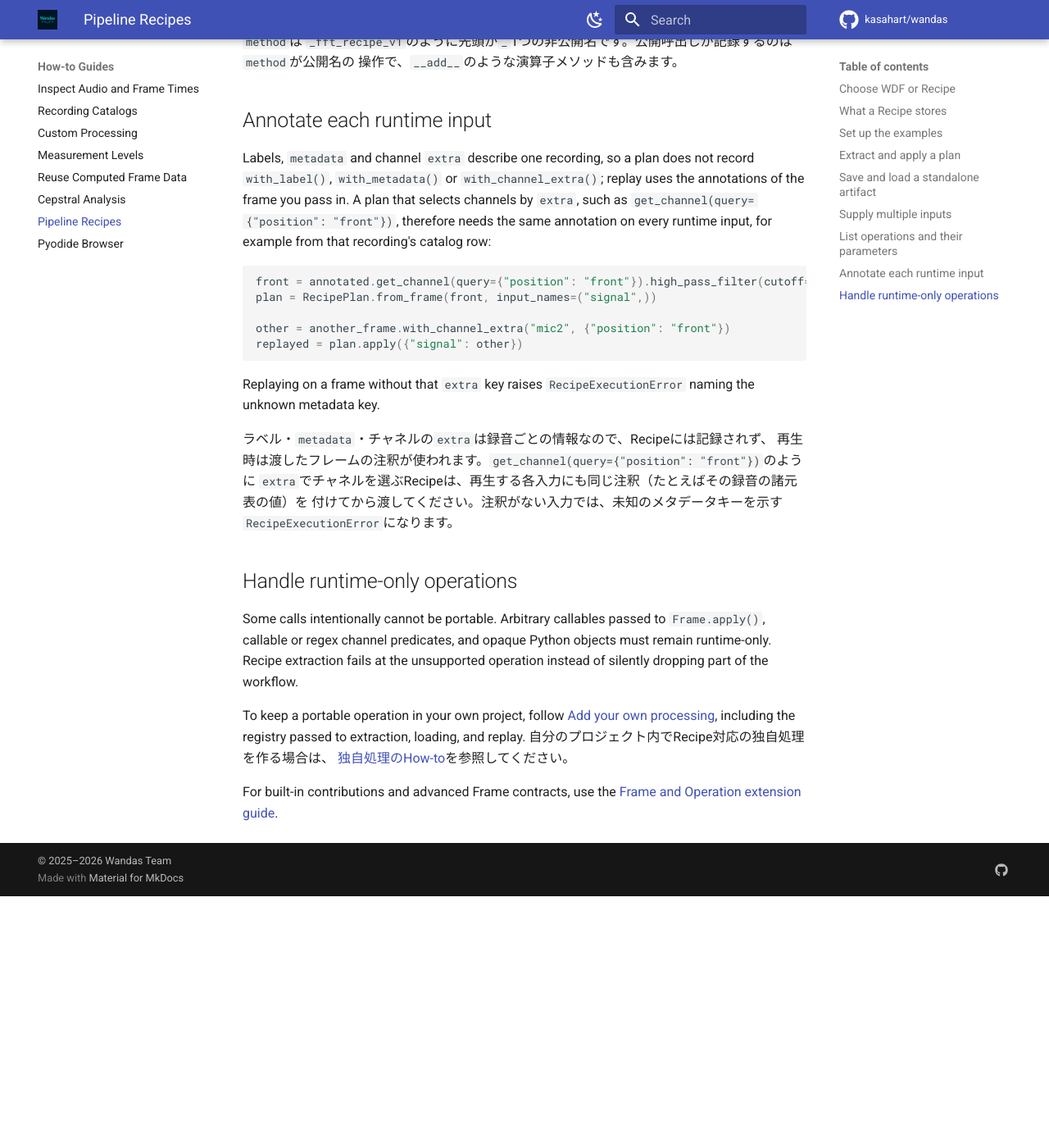
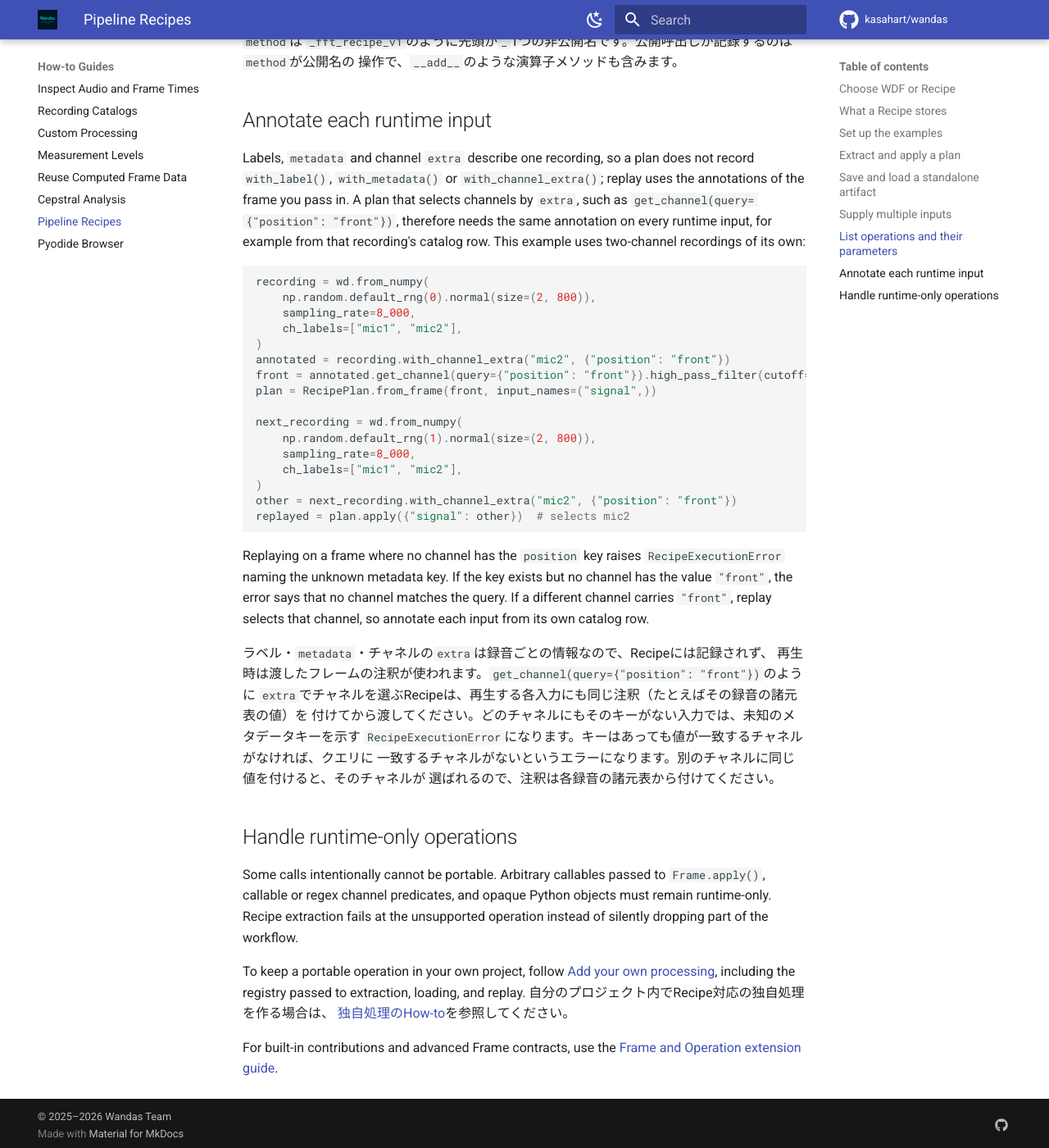
Before and after one commit to kasahart/wandas, an MkDocs documentation site: the page built from docs/src/how-to/pipeline-recipes.md, in a window 1280 px wide and 1400 px high, scrolled down 2824 px. Shown: the whole window at 82% size. Built offline with MkDocs 1.6.1 and Material for MkDocs 9.7.7, drawn with Linux system fonts in a browser that asks for light colours; comment, search, counter and statistics services are not loaded; before the commit the page ends 3917 px from its top, so only the background shows below that.

Commit message:
docs: make the extra-query Recipe example self-contained
Co-Authored-By: Claude Opus 5.5 (1M context) <noreply@anthropic.com>
Claude-Session: https://claude.ai/code/session_01LjRVTCN7qA4pqYyRbGtn8e

````diff
--- a/docs/src/how-to/pipeline-recipes.md
+++ b/docs/src/how-to/pipeline-recipes.md
@@ -132,24 +132,40 @@ not record `with_label()`, `with_metadata()` or `with_channel_extra()`; replay
 uses the annotations of the frame you pass in. A plan that selects channels by
 `extra`, such as `get_channel(query={"position": "front"})`, therefore needs
 the same annotation on every runtime input, for example from that recording's
-catalog row:
+catalog row. This example uses two-channel recordings of its own:
 
 ```python
+recording = wd.from_numpy(
+    np.random.default_rng(0).normal(size=(2, 800)),
+    sampling_rate=8_000,
+    ch_labels=["mic1", "mic2"],
+)
+annotated = recording.with_channel_extra("mic2", {"position": "front"})
 front = annotated.get_channel(query={"position": "front"}).high_pass_filter(cutoff=100)
 plan = RecipePlan.from_frame(front, input_names=("signal",))
 
-other = another_frame.with_channel_extra("mic2", {"position": "front"})
-replayed = plan.apply({"signal": other})
+next_recording = wd.from_numpy(
+    np.random.default_rng(1).normal(size=(2, 800)),
+    sampling_rate=8_000,
+    ch_labels=["mic1", "mic2"],
+)
+other = next_recording.with_channel_extra("mic2", {"position": "front"})
+replayed = plan.apply({"signal": other})  # selects mic2
 ```
 
-Replaying on a frame without that `extra` key raises `RecipeExecutionError`
-naming the unknown metadata key.
+Replaying on a frame where no channel has the `position` key raises
+`RecipeExecutionError` naming the unknown metadata key. If the key exists but
+no channel has the value `"front"`, the error says that no channel matches the
+query. If a different channel carries `"front"`, replay selects that channel,
+so annotate each input from its own catalog row.
 
 ラベル・`metadata`・チャネルの`extra`は録音ごとの情報なので、Recipeには記録されず、
 再生時は渡したフレームの注釈が使われます。`get_channel(query={"position": "front"})`のように
 `extra`でチャネルを選ぶRecipeは、再生する各入力にも同じ注釈（たとえばその録音の諸元表の値）を
-付けてから渡してください。注釈がない入力では、未知のメタデータキーを示す
-`RecipeExecutionError`になります。
+付けてから渡してください。どのチャネルにもそのキーがない入力では、未知のメタデータキーを示す
+`RecipeExecutionError`になります。キーはあっても値が一致するチャネルがなければ、クエリに
+一致するチャネルがないというエラーになります。別のチャネルに同じ値を付けると、そのチャネルが
+選ばれるので、注釈は各録音の諸元表から付けてください。
 
 ## Handle runtime-only operations
 
````
